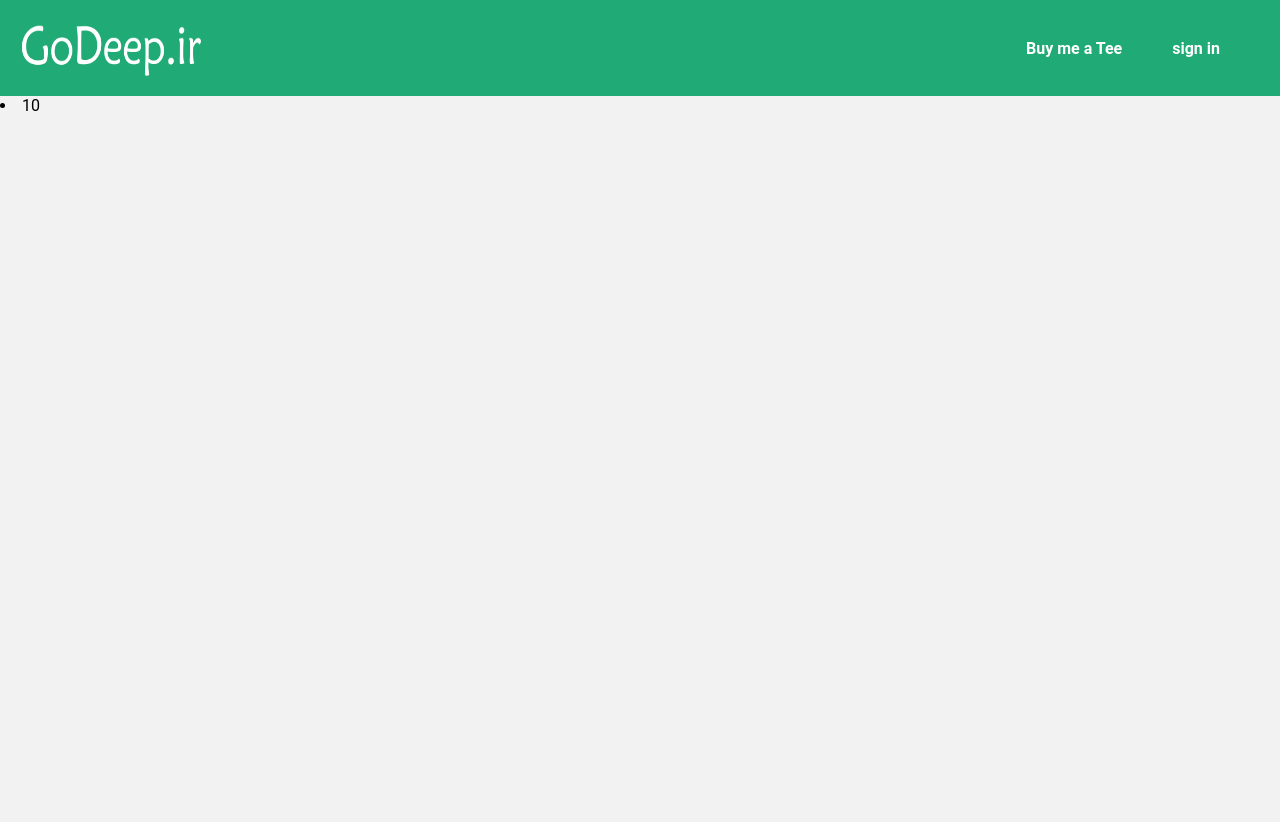
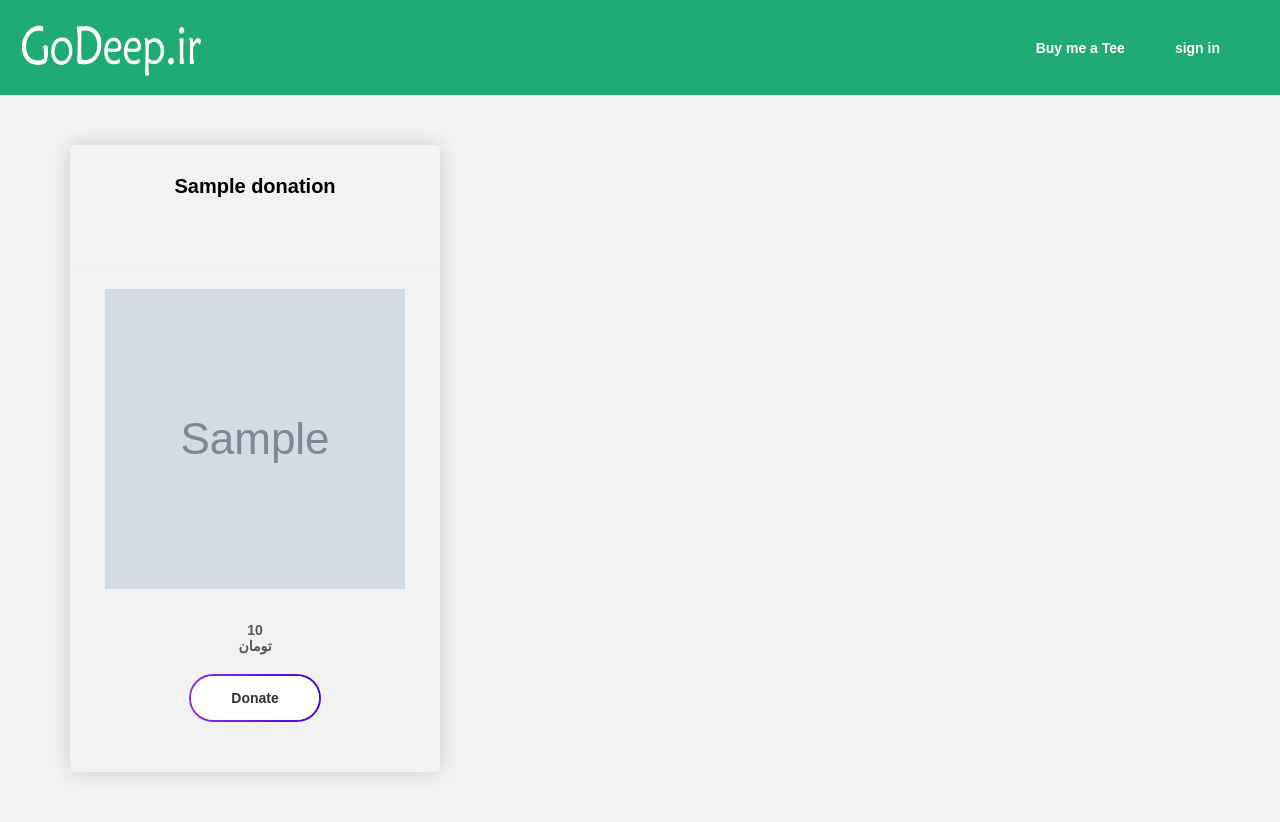
Before and after one commit to Ehsanahmadi1400/website_godeep, a Django app: page /donation/payment/ in a window 1280 px wide. Before the commit the page ends 111 px from the top, so only its background shows below. Run offline with Django 4.2, Linux system fonts and the light colour scheme; tables that the repository leaves empty hold one stand-in row (values such as "Sample post"); grey boxes marked "Sample" are stand-in pictures; parts of the project's set-up code (start-up, migrations or seed data) failed here and were passed over.

Commit message:
step 2 of donation

```diff
--- /dev/null
+++ b/donation/forms.py
@@ -0,0 +1,5 @@
+from django import forms
+
+
+class DonationForm(forms.Form):
+    amount = forms.IntegerField()
--- a/donation/models.py
+++ b/donation/models.py
@@ -8,6 +8,7 @@ class Donation(models.Model):
     price = models.PositiveIntegerField()
     description = models.TextField(blank=True, null=True)
     is_enable = models.BooleanField(default=True)
+    image = models.ImageField(blank=True)
 
     created_time = models.DateTimeField(auto_now_add=True)
     modified_time = models.DateTimeField(auto_now=True)
--- a/donation/urls.py
+++ b/donation/urls.py
@@ -4,4 +4,5 @@ from donation.views import DonationView
 
 urlpatterns = [
     path('payment/', DonationView.as_view(), name='donation')
+
 ]
--- a/donation/views.py
+++ b/donation/views.py
@@ -1,10 +1,15 @@
-from django.shortcuts import render
+from django.conf import settings
+from django.shortcuts import render, redirect
 from django.views import View
 
+from donation.forms import DonationForm
 from donation.models import Donation
+from utils.zarinpal import zpal_request_handler
 
 
 class DonationView(View):
+    template_name = 'donation/donation.html'
+    form_class = DonationForm
 
     def get_context_data(self):
         donations = Donation.objects.filter(is_enable=True)
@@ -12,3 +17,17 @@ class DonationView(View):
 
     def get(self, request, *args, **kwargs):
         return render(request, 'donation/donation.html', self.get_context_data())
+
+    def post(self, request, *args, **kwargs):
+        form = self.form_class(request.POST)
+        if form.is_valid():
+            payment_link, authority = zpal_request_handler(
+                settings.ZARINPAL['merchant_id'], form.cleaned_data['amount'],
+                'Tea', 'ehsan.btg@gmail.com', None,
+                settings.ZARINPAL['gateway_callback_url']
+            )
+
+            if payment_link is not None:
+                return redirect(payment_link)
+        print('*** form is not valid')
+        return render(request, self.template_name, {'donations': form})
--- a/templates/base.html
+++ b/templates/base.html
@@ -35,7 +35,7 @@
                 {% if request.user.is_authenticated %}
                 <a href="{% url 'user-profile' %}" class="active-menu">RESUME</a>
                 {% endif %}
-                <a href="#" class="active-menu">Buy me a Tee</a>
+                <a href="{% url 'donation' %}" class="active-menu">Buy me a Tee</a>
 <!--                <a href="#" class="inactive-menu">GAME</a>-->
 <!--                <a href="#" class="inactive-menu">BLOG</a>-->
 <!--                <a href="#" class="inactive-menu">SHOP</a>-->
--- a/templates/donation/donation.html
+++ b/templates/donation/donation.html
@@ -1,14 +1,202 @@
-<!DOCTYPE html>
 {% extends 'base.html' %}
 {% load static %}
-<html lang="en">
-<head>
-<meta charset="utf-8">
-{% block title %} Donation page {% endblock%}
+{% load humanize %}
+{% block extracss %}
+    <link href="{% static 'donation/price-style.css' %}" rel="stylesheet">
+    <style>
+        *{
+    margin: 0;
+    padding: 0;
+    box-sizing: border-box;
+}
+body{
+    font-family: 'Montserrat', sans-serif;
+    font-size: 14px;
+
+}
+
+    header {
+
+        background-color: #20AA76;
+        color: #fff;
+        text-align: left;
+        padding: 10px;
+        display: flex; /* Use flexbox for layout */
+        justify-content: space-between; /* Distribute items along the main axis */
+        align-items: center; /* Center items along the cross axis */
+    }
+
+.wrapper{
+    display: grid;
+    grid-template-columns: repeat(3,1fr);
+    grid-gap: 15px;
+    margin: 50px;
+    padding: 0px 20px;
+
+}
+.pricing-table{
+   box-shadow: 0px 0px 18px #ccc;
+   text-align: center;
+   padding: 30px 0px;
+   border-radius: 5px;
+   position: relative;
+
+}
+.pricing-table .head {
+    border-bottom:1px solid #eee;
+    padding-bottom: 50px;
+    transition: all 0.5s ease;
+}
+.pricing-table:hover .head{
+   border-bottom:1px solid #8E2DE2;
+
+}
+
+.pricing-table .head .title{
+    margin-bottom: 20px;
+    font-size: 20px;
+    font-weight: 700;
+}
+
+.pricing-table .content .price{
+    background:linear-gradient(to right, #8E2DE2 0%, #4A00E0 100%);
+    width: 90px;
+    height: 90px;
+    margin: auto;
+    line-height: 90px;
+    border-radius: 50%;
+    border: 5px solid #fff;
+    box-shadow: 0px 0px 10px #ccc;
+    margin-top: -50px;
+     transition: all 0.5s ease;
+}
+.pricing-table:hover .content .price{
+    transform: scale(1.2);
+
+}
+.pricing-table .content .price h1{
+    color:#fff;
+    font-size: 30px;
+    font-weight: 700;
+}
+.pricing-table .content ul{
+   list-style-type: none;
+   margin-bottom: 20px;
+   padding-top: 10px;
+}
+
+.pricing-table .content ul li{
+    margin: 20px 0px;
+    font-size: 14px;
+    color:#555;
+}
+
+.pricing-table .content .sign-up{
+    background:linear-gradient(to right, #8E2DE2 0%, #4A00E0 100%);
+    border-radius: 40px;
+    font-weight: 500;
+    position: relative;
+    display: inline-block;
+}
+
+
+.pricing-table .btn {
+	color: #fff;
+	padding: 14px 40px;
+	display: inline-block;
+	text-align: center;
+	font-weight: 600;
+	-webkit-transition: all 0.3s linear;
+	-moz-transition: all 0.3 linear;
+	transition: all 0.3 linear;
+	border: none;
+	font-size: 14px;
+	text-transform: capitalize;
+	position: relative;
+	text-decoration: none;
+    margin: 2px;
+    z-index: 9999;
+    text-decoration: none;
+    border-radius:50px;
+
+}
+
+.pricing-table .btn:hover{
+	box-shadow: 0px 0px 15px rgba(0, 0, 0, 0.3);
+}
+
+.pricing-table .btn.bordered {
+	z-index: 50;
+	color: #333;
+}
+.pricing-table:hover .btn.bordered{
+	color:#fff !important;
+}
+
+.pricing-table .btn.bordered:after {
+	background: #fff none repeat scroll 0 0;
+	border-radius: 50px;
+	content: "";
+	height: 100%;
+	left: 0;
+	position: absolute;
+	top: 0;
+	-webkit-transition: all 0.3s linear;
+	-moz-transition: all 0.3 linear;
+	transition: all 0.3 linear;
+	width: 100%;
+	z-index: -1;
+	-webkit-transform:scale(1);
+	-moz-transform:scale(1);
+	transform:scale(1);
+}
+.pricing-table:hover .btn.bordered:after{
+	opacity:0;
+	transform:scale(0);
+}
+
+@media screen and (max-width:768px){
+   .wrapper{
+        grid-template-columns: repeat(2,1fr);
+    }
+}
+
+@media screen and (max-width:600px){
+   .wrapper{
+        grid-template-columns: 1fr;
+    }
+}
+
+    </style>
+{% endblock %}
 
 
 {% block content %}
-    {% for donation in donations %}
-        <li> {{ donation.price }}</li>
-    {% endfor %}
+ <div class="wrapper">
+     {% for donation in donations %}
+     <form method="post" action="#">
+         {% csrf_token %}
+        <div class="pricing-table gprice-single">
+            <div class="head">
+                 <h4 class="title">{{ donation.title }}</h4>
+            </div>
+            <div class="content">
+                {% if donation.image %}
+                <img src="{{ donation.image.url }}" alt="Donation Photo" style="width: 300px; height: 300px;">
+                {% else %}
+                <img src="{% static 'donation/images/no-image.png' %}" alt="Alternative Photo" style="width: 200px; height: 200px;">
+                {% endif %}
+                <ul>
+                    <li><h4>{{ donation.price|intcomma }}</h4> <h4> {{ "تومان" }} </h4></li>
+                    <input type="hidden" name="price" value="{{ donation.price }}">
+                <div class="sign-up">
+                    <button class="btn bordered radius" type="submit"> Donate </button>
+                </div>
+                </ul>
+            </div>
+        </div>
+     </form>
+
+     {% endfor %}
+    </div>
 {% endblock %}
--- a/templates/godeep/profile.html
+++ b/templates/godeep/profile.html
@@ -37,7 +37,7 @@
         <li><a href="#" id="cv-link">English CV</a></li>
         <li><a href="#" id="german-link">German CV</a></li>
         <li><a href="#" id="settings-link">Edit Data</a></li>
-        <li><a href="#" id="info-link">Buy me a Tee</a></li>
+        <li><a href="{% url 'donation' %}" id="info-link">Buy me a Tee</a></li>
         <li><a href="{% url 'sign-out' %}" id="#">sign out</a></li>
 
       </ul>
```
Also changed, not shown: godeep/settings.py (+8 -0 lines), utils/zarinpal.py (added, +22 -0 lines), donation/migrations/0003_donation_image.py (added), media/Tea.webp (added), media/TeaCake.webp (added), media/TeaCake_YEB8htt.webp (added), media/Tea_SKBgxeX.webp (added), media/support.png (added).
